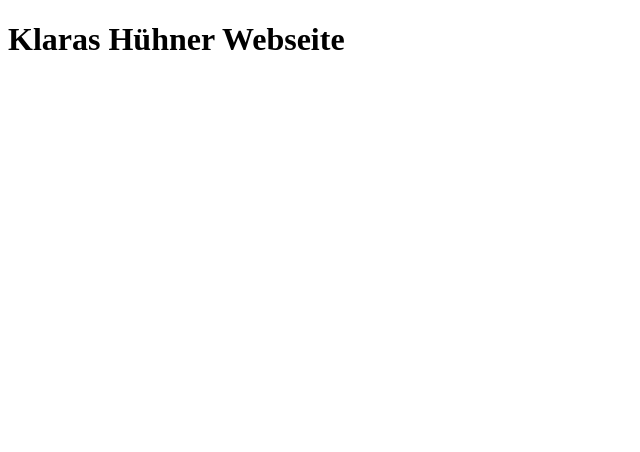
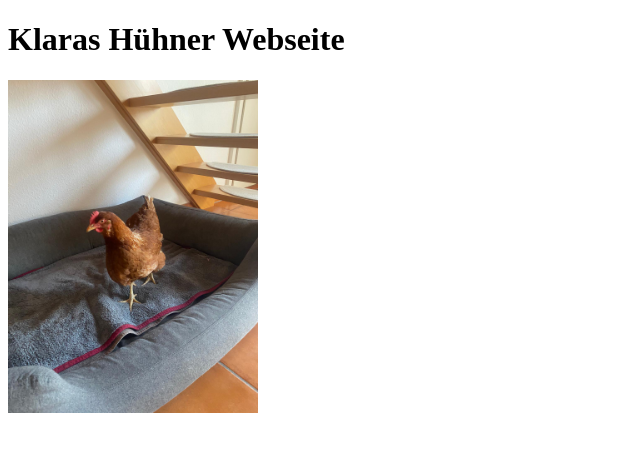
Before and after one commit to huelane/huelane.github.io, a plain HTML site: page index.html in a window 1280 px wide. Shown: the whole page, without its empty margins (0-640 px from the left). Drawn offline with Linux system fonts and the light colour scheme.

Commit message:
Bild hinzugefügt

```diff
--- a/index.html
+++ b/index.html
@@ -6,5 +6,6 @@
     </head>
     <body>
         <h1>Klaras Hühner Webseite </h1>
+        <img src="./bilder/grunhilde.JPG" width="250">
     </body>
 </html>
```
Also changed, not shown: bilder/grunhilde.JPG (added), grunhilde.JPG (added).
